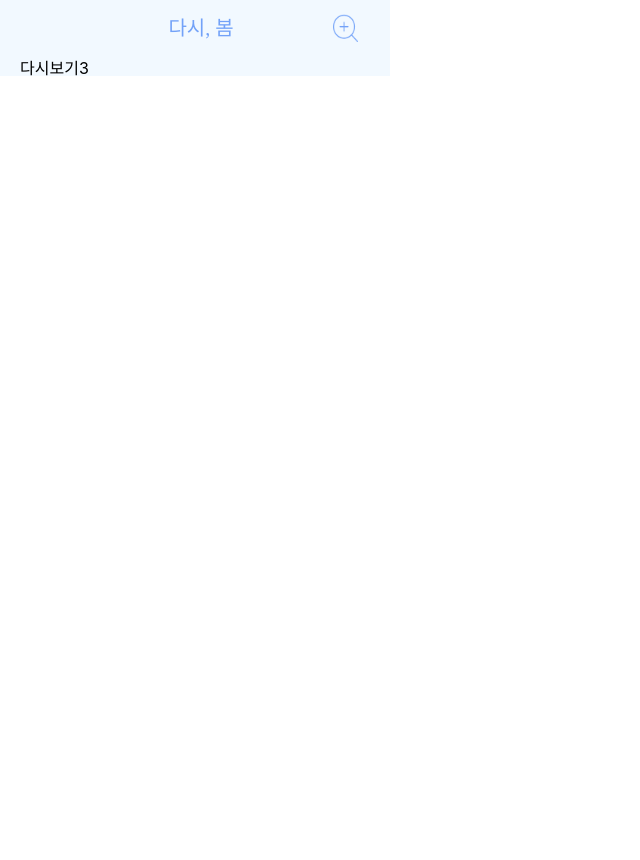
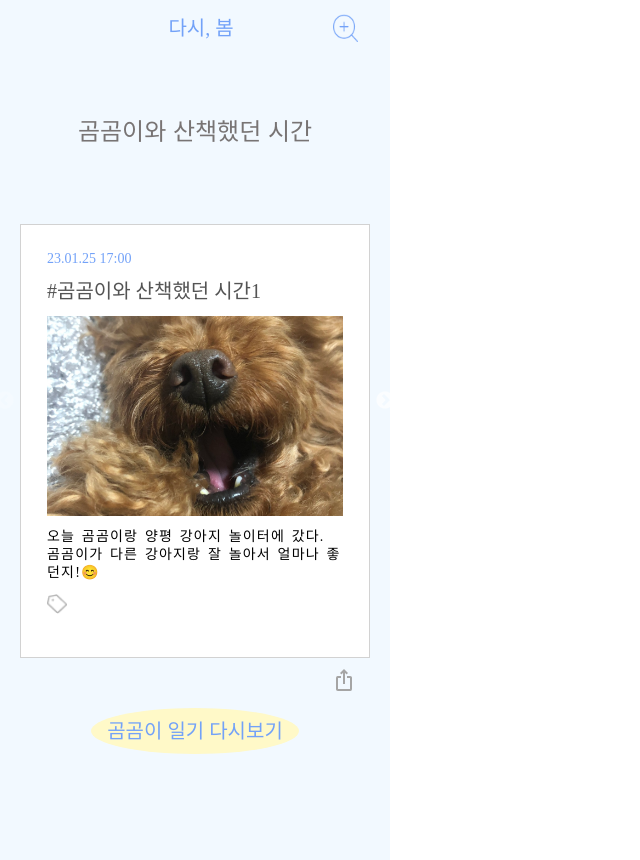
Before and after one commit to dasi-bom/experimental-function-client, a Next.js app: page /diary/again/letter/1 in a window 1280 px wide. Shown: the whole page, without its empty margins (0-640 px from the left). Before the commit the page ends 800 px from the top, so only its background shows below. Built offline with nearby package versions, Linux system fonts and the light colour scheme.

Commit message:
#11 feat: 다시보기 페이지 퍼블리싱, 슬라이드 적용

```diff
--- a/components/diary/again/styled.tsx
+++ b/components/diary/again/styled.tsx
@@ -26,6 +26,12 @@ export const DiarySingleAgainWrapper = styled.div`
     border: 2px solid #00a9b4;
     border-radius: 13px;
     margin: 0px auto;
+  }
+  .again-image2 {
+    background-image: url('../../../images/lucky2.jpg');
+  }
+  .again-image3 {
+    background-image: url('../../../images/lucky3.jpg');
   }
 
   .again-content-wrap {
--- a/components/letterList/index.tsx
+++ b/components/letterList/index.tsx
@@ -1,10 +1,60 @@
 import React from 'react';
+import { useRouter } from 'next/router';
+
+// slick
+import Slider from 'react-slick';
+import 'slick-carousel/slick/slick.css';
+import 'slick-carousel/slick/slick-theme.css';
 
 // style
 import { DiarySingleLetterListWrapper } from './styled';
 
 const DiarySingleLetterList = () => {
-  return <DiarySingleLetterListWrapper>다시보기3</DiarySingleLetterListWrapper>;
+  const router = useRouter();
+
+  const settings = {
+    dots: false,
+    infinite: false,
+    speed: 500,
+  };
+
+  const tmpArr = Array.from({ length: 5 }, (_: any, key: number) => {
+    return {
+      date: `23.01.25 17:0${key}`,
+      title: `#곰곰이와 산책했던 시간${key + 1}`,
+      content:
+        '오늘 곰곰이랑 양평 강아지 놀이터에 갔다. 곰곰이가 다른 강아지랑 잘 놀아서 얼마나 좋던지!😊',
+    };
+  });
+
+  return (
+    <DiarySingleLetterListWrapper>
+      <div className="title-wrap">
+        <h3>곰곰이와 산책했던 시간</h3>
+      </div>
+      <Slider {...settings}>
+        {tmpArr && tmpArr.length
+          ? tmpArr.map((item: any, key: number) => (
+              <div key={key} className="slide-wrap carousel">
+                <p className="date">{item.date}</p>
+                <p className="title">{item.title}</p>
+                <div className="content-img" />
+
+                <p className="content">{item.content}</p>
+
+                <img src="/images/share.png" alt="" />
+              </div>
+            ))
+          : ''}
+      </Slider>
+      <div className="ios-share-img">
+        <img src="/images/ios-share.png" alt="" />
+      </div>
+      <div className="bottom-btn" onClick={() => router.push('/diary')}>
+        <span>곰곰이 일기 다시보기</span>
+      </div>
+    </DiarySingleLetterListWrapper>
+  );
 };
 
 export default DiarySingleLetterList;
--- a/components/letterList/styled.tsx
+++ b/components/letterList/styled.tsx
@@ -1,3 +1,103 @@
 import styled from 'styled-components';
 
-export const DiarySingleLetterListWrapper = styled.div``;
+export const DiarySingleLetterListWrapper = styled.div`
+  width: 100%;
+  height: 100vh;
+  background-color: #f2f9ff;
+  padding-top: 60px;
+
+  .title-wrap {
+    font-family: 'JejuGothic';
+    font-style: normal;
+    font-weight: 400;
+    font-size: 24px;
+    text-align: center;
+    color: #787474;
+  }
+
+  .slide-wrap {
+    width: 325px;
+    height: 434px;
+    background: #ffffff;
+    border: 1px solid #d2d2d2;
+    margin: 80px auto 0 auto;
+    padding: 26px;
+
+    img {
+      width: 20px;
+      height: 20px;
+      cursor: pointer;
+    }
+  }
+
+  .date {
+    font-family: 'JejuGothic';
+    font-style: normal;
+    font-weight: 400;
+    font-size: 14px;
+    line-height: 15px;
+    color: #73a2f8;
+  }
+
+  .title {
+    font-family: 'JejuGothic';
+    font-style: normal;
+    font-weight: 400;
+    font-size: 20px;
+    line-height: 22px;
+    color: #545454;
+    padding: 14px 0;
+  }
+
+  .content-img {
+    background-image: url('../../../images/lucky.jpg');
+    width: 100%;
+    height: 200px;
+    background-position: center;
+    background-size: cover;
+    background-repeat: no-repeat;
+  }
+
+  .content {
+    font-family: 'JetBrains Mono';
+    font-style: normal;
+    font-weight: 400;
+    font-size: 14px;
+    line-height: 18px;
+    color: #000000;
+    word-spacing: 2px;
+    letter-spacing: 1.2px;
+    padding: 12px 0;
+  }
+
+  .bottom-btn {
+    width: 208px;
+    height: 46px;
+    background: #fff9c8;
+    border-radius: 50%;
+    display: flex;
+    justify-content: center;
+    align-items: center;
+    margin: 50px auto;
+    cursor: pointer;
+
+    span {
+      font-family: 'JejuGothic';
+      font-style: normal;
+      font-weight: 400;
+      font-size: 20px;
+      line-height: 22px;
+      color: #73a2f8;
+    }
+  }
+  .ios-share-img {
+    padding: 10px 14px;
+    float: right;
+
+    img {
+      width: 24px;
+      height: 24px;
+      cursor: pointer;
+    }
+  }
+`;
```
Also changed, not shown: components/DiarySingleAgain.tsx (+43 -0 lines).
